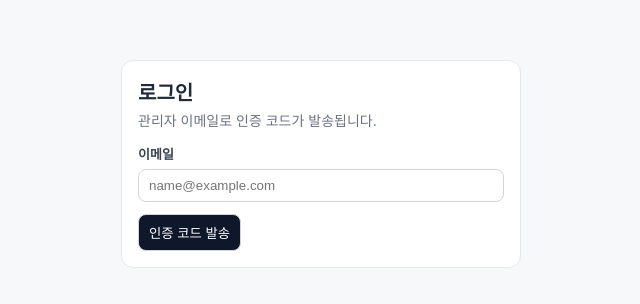
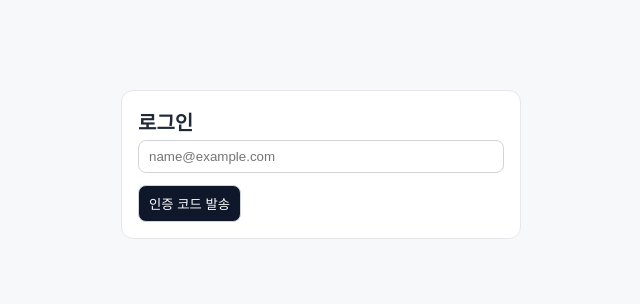
Before and after one commit to wannabechan/simplepnl, a React (Vite) app: page / in a window 1280 px wide. Shown: the part 236-540 px from the top of the page, without its empty margins (319-959 px from the left). Built offline with nearby package versions, Linux system fonts and the light colour scheme.

Commit message:
style(auth): 로그인 화면 안내·이메일 라벨 제거
문구를 줄이고 입력란은 aria-label로 접근성만 유지한다.

Co-authored-by: Cursor <cursoragent@cursor.com>

```diff
--- a/src/LoginScreen.tsx
+++ b/src/LoginScreen.tsx
@@ -87,19 +87,14 @@ export default function LoginScreen({ onSuccess }: Props) {
         <div className="panel-heading">
           <h2>로그인</h2>
         </div>
-        <p className="muted" style={{ marginTop: 0, fontSize: 14 }}>
-          관리자 이메일로 인증 코드가 발송됩니다.
-        </p>
 
         {phase === "email" ? (
           <>
-            <label className="login-label" htmlFor="login-email">
-              이메일
-            </label>
             <input
               id="login-email"
               type="email"
               autoComplete="email"
+              aria-label="이메일"
               value={email}
               onChange={(e) => setEmail(e.target.value)}
               onKeyDown={(e) => {
```
